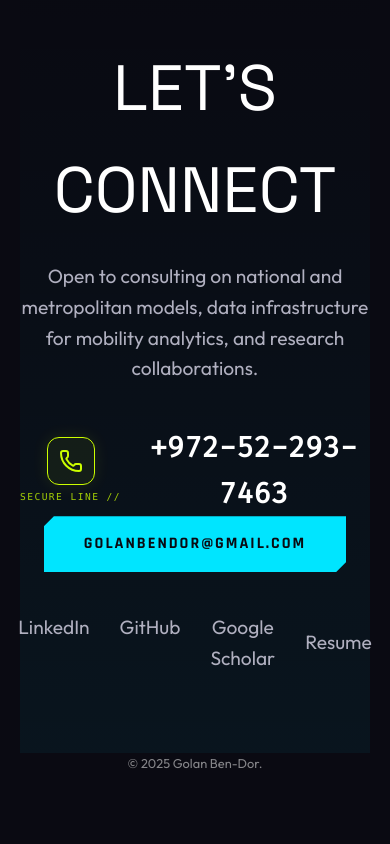
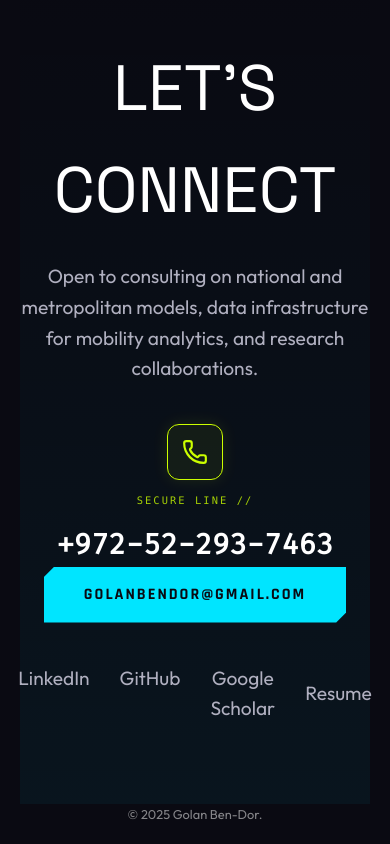
Before and after one commit to g-bd/golanbendor-portfolio, a Next.js app: page /PhD_Final_new.pdf in a window 390 px wide. Shown: the part 10646-11490 px from the top of the page. Before the commit the page ends 11440 px from the top, so only its background shows below. Built offline with nearby package versions, Linux system fonts and the light colour scheme.

Commit message:
Restructure phone section to vertical stack layout

```diff
--- a/src/app/[lang]/page.tsx
+++ b/src/app/[lang]/page.tsx
@@ -788,17 +788,13 @@ export default function Home() {
 
           {/* Secure Phone Line */}
           <div
-            className="flex items-center gap-4 mb-8 justify-center group cursor-pointer"
+            className="flex flex-col items-center gap-3 mb-8 group cursor-pointer"
             onClick={() => window.open('https://wa.me/972522937463', '_blank')}
           >
-            {/* Icon + Label together */}
-            <div className="flex flex-col items-center gap-1">
-              <div className="w-12 h-12 rounded-[12px] border border-[var(--pop-lime)] flex items-center justify-center bg-[rgba(204,255,0,0.05)] group-hover:bg-[var(--pop-lime)] group-hover:text-black transition-all duration-300 shadow-[0_0_15px_rgba(204,255,0,0.1)] group-hover:shadow-[0_0_25px_rgba(204,255,0,0.4)]">
-                <Phone size={24} className="text-[var(--pop-lime)] group-hover:text-black transition-colors" />
-              </div>
-              <span className="text-[0.6rem] text-[var(--pop-lime)] font-mono tracking-[0.15em] opacity-80 uppercase whitespace-nowrap">{t.contact.phone_label}</span>
+            <div className="w-14 h-14 rounded-[12px] border border-[var(--pop-lime)] flex items-center justify-center bg-[rgba(204,255,0,0.05)] group-hover:bg-[var(--pop-lime)] group-hover:text-black transition-all duration-300 shadow-[0_0_15px_rgba(204,255,0,0.1)] group-hover:shadow-[0_0_25px_rgba(204,255,0,0.4)]">
+              <Phone size={26} className="text-[var(--pop-lime)] group-hover:text-black transition-colors" />
             </div>
-            {/* Phone Number */}
+            <span className="text-[0.65rem] text-[var(--pop-lime)] font-mono tracking-[0.2em] opacity-80 uppercase">{t.contact.phone_label}</span>
             <div className="text-[1.8rem] text-white group-hover:text-[var(--pop-lime)] transition-colors font-bold" dir="ltr" style={{ fontFamily: "'Fira Code', monospace" }}>
               {t.contact.phone}
             </div>
```
